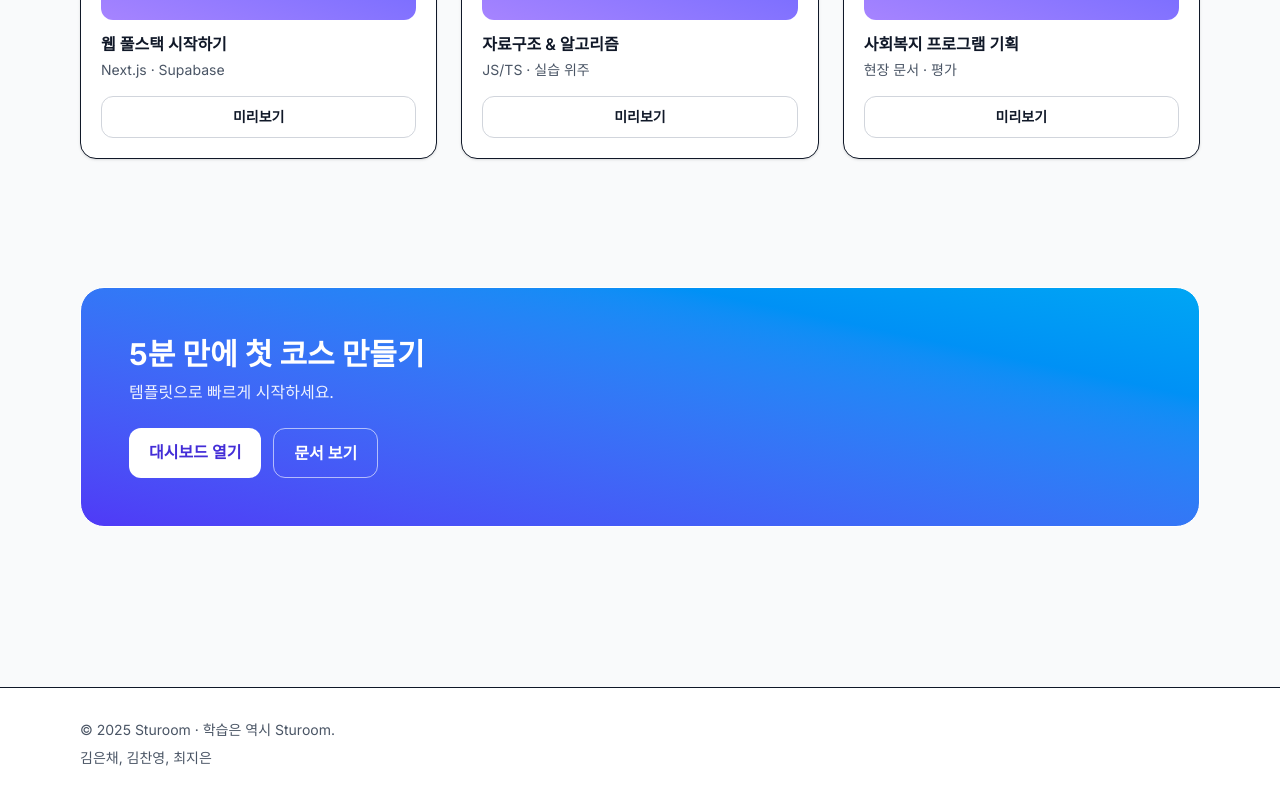
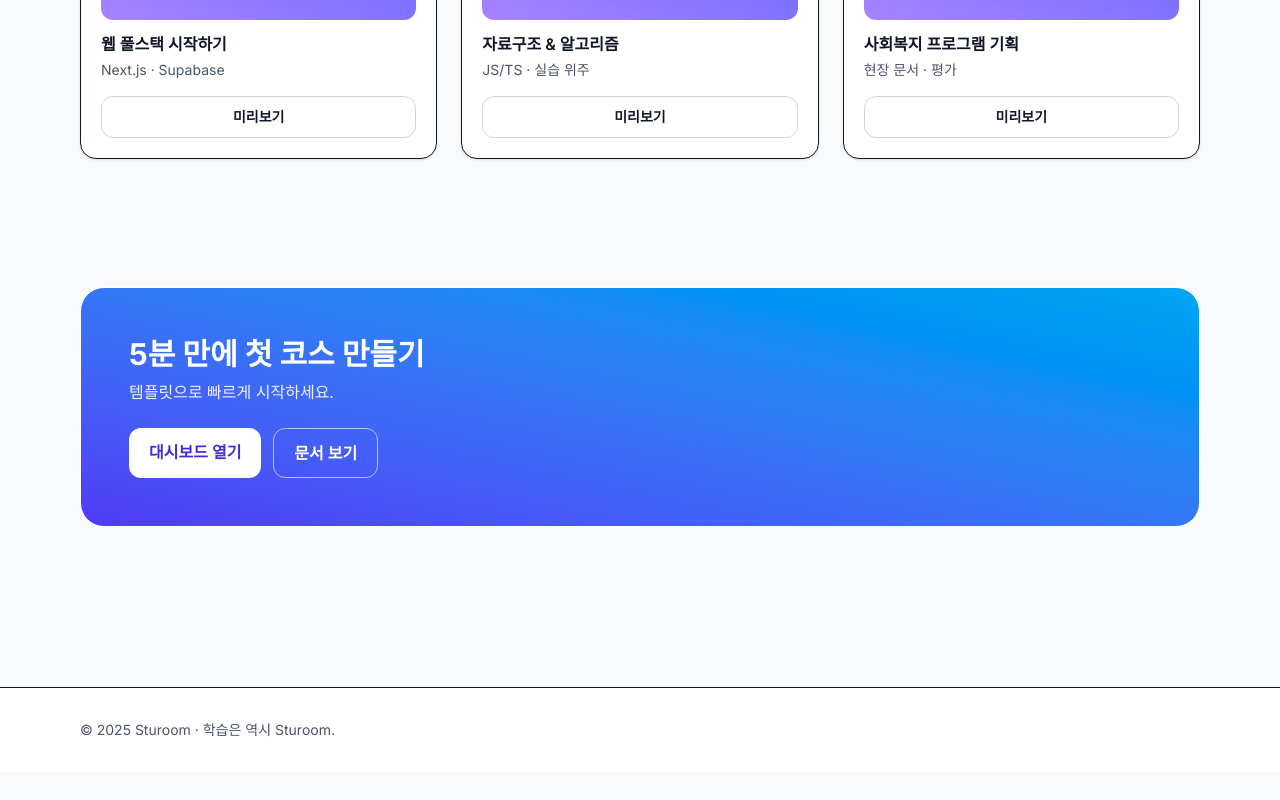
Before and after one commit to ST-CK/Sturoom, a Next.js app: page / in a window 1280 px wide. Shown: the part 1098-1898 px from the top of the page. After the commit the page ends 1870 px from the top, so only its background shows below. Built offline with nearby package versions, Linux system fonts and the light colour scheme.

Commit message:
#20 [Make] 푸터 이름 제거 (#20)

```diff
--- a/src/components/layout/Footer.tsx
+++ b/src/components/layout/Footer.tsx
@@ -5,7 +5,6 @@ export default function Footer() {
     <footer className="mt-20 border-t bg-white">
       <Container className="py-8 text-sm text-gray-600">
         <div>© {new Date().getFullYear()} Sturoom · 학습은 역시 Sturoom.</div>
-        <div className="mt-2"> 김은채, 김찬영, 최지은 </div>
       </Container>
     </footer>
   );
```
